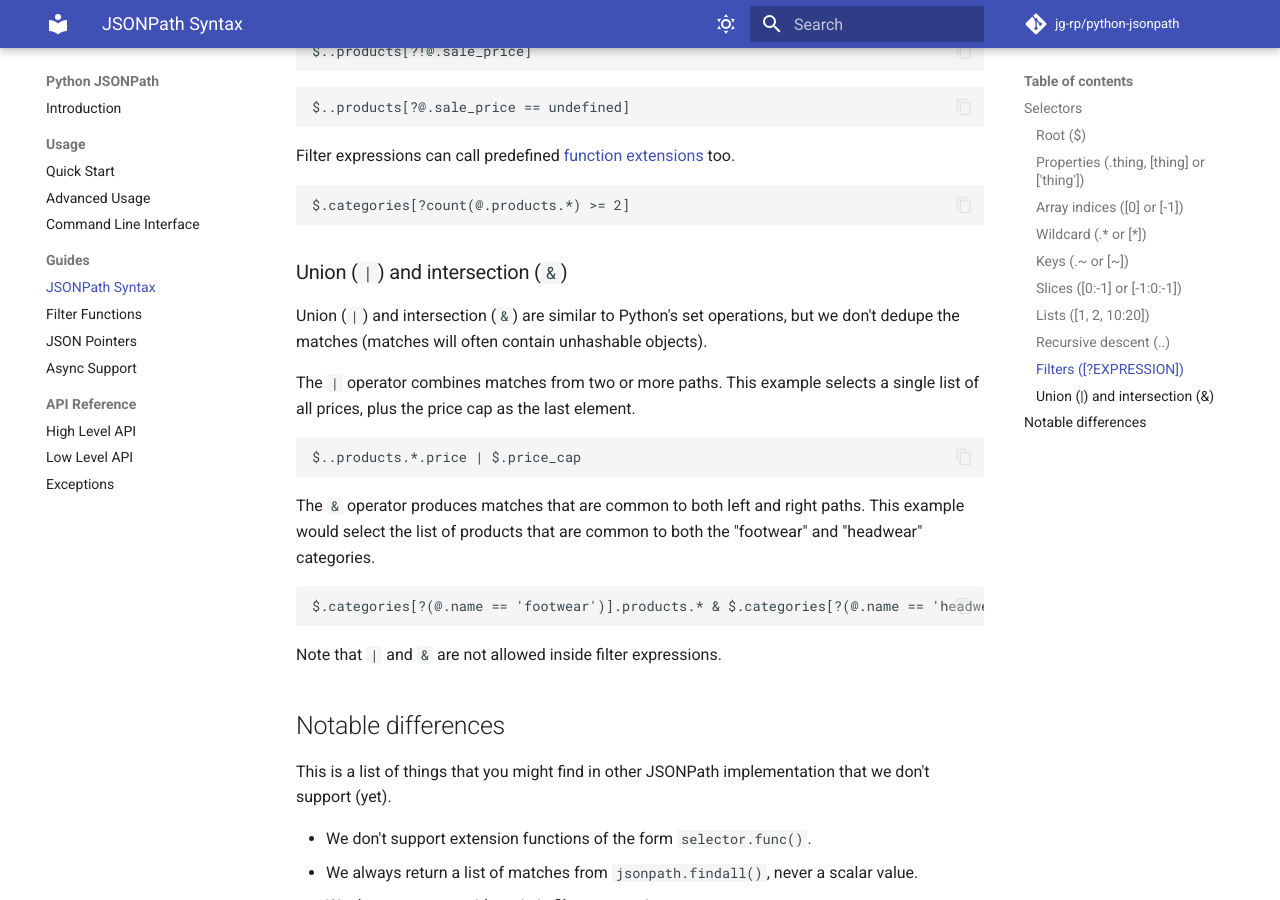
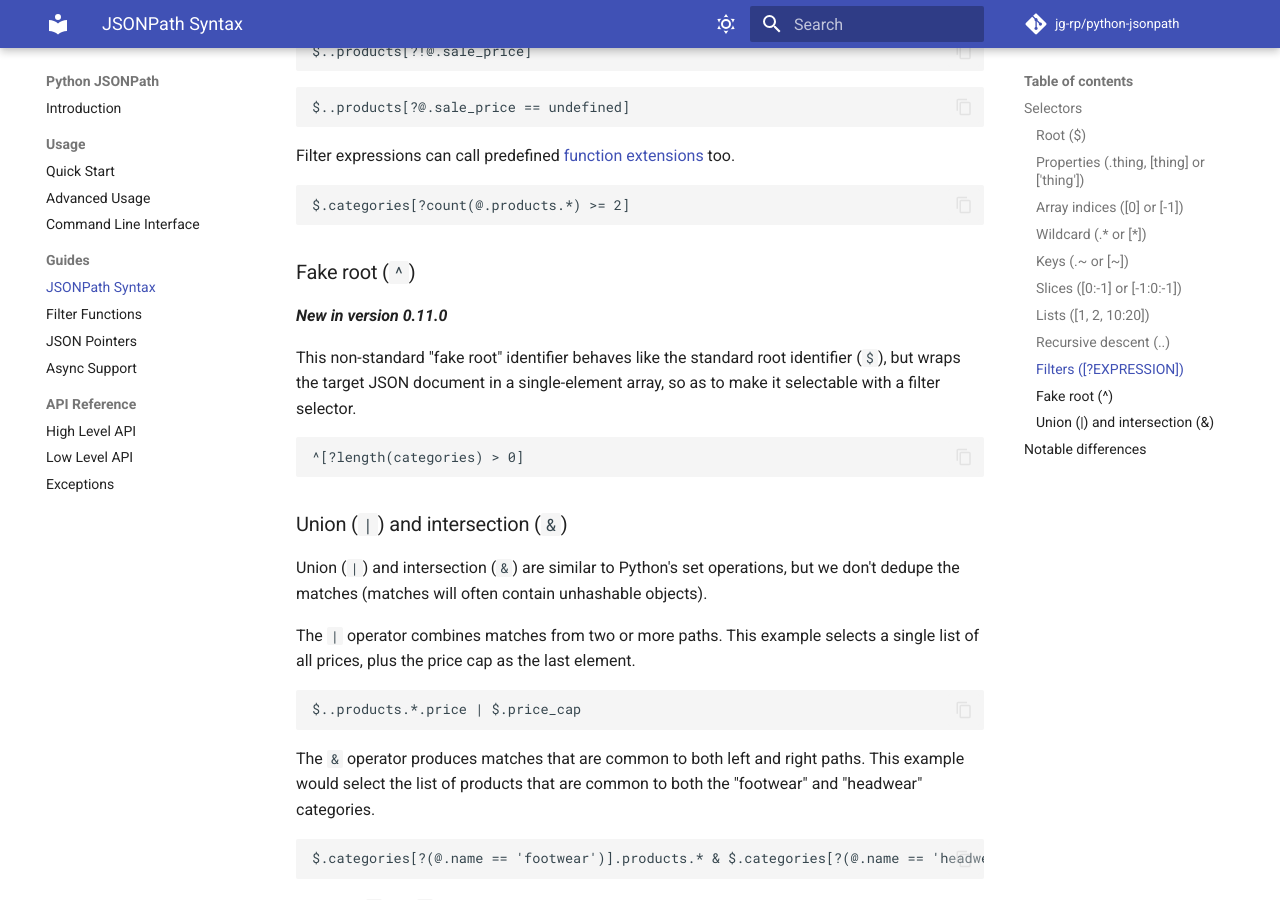
Before and after one commit to jg-rp/python-jsonpath, an MkDocs documentation site: the page built from docs/syntax.md, in a window 1280 px wide and 900 px high, scrolled down 3548 px. Built offline with MkDocs 1.6.1 and Material for MkDocs 9.7.7, drawn with Linux system fonts in a browser that asks for light colours; comment, search, counter and statistics services are not loaded; some of the changed text lies outside the part shown.

Commit message:
docs: fake root identifier

````diff
--- a/docs/syntax.md
+++ b/docs/syntax.md
@@ -162,6 +162,16 @@ Filter expressions can call predefined [function extensions](functions.md) too.
 $.categories[?count(@.products.*) >= 2]
 ```
 
+### Fake root (`^`)
+
+**_New in version 0.11.0_**
+
+This non-standard "fake root" identifier behaves like the standard root identifier (`$`), but wraps the target JSON document in a single-element array, so as to make it selectable with a filter selector.
+
+```text
+^[?length(categories) > 0]
+```
+
 ### Union (`|`) and intersection (`&`)
 
 Union (`|`) and intersection (`&`) are similar to Python's set operations, but we don't dedupe the matches (matches will often contain unhashable objects).
@@ -209,3 +219,4 @@ And this is a list of features that are uncommon or unique to Python JSONPath.
 - `#` is the current key/property or index identifier when filtering a mapping or sequence.
 - `_` is a filter context selector. With usage similar to `$` and `@`, `_` exposes arbitrary data from the `filter_context` argument to `findall()` and `finditer()`.
 - `~` is a "keys" or "properties" selector.
+- `^` is a "fake root" identifier. It is equivalent to `$`, but wraps the target JSON document in a single-element array, so the root value can be conditionally selected with a filter selector.
````
